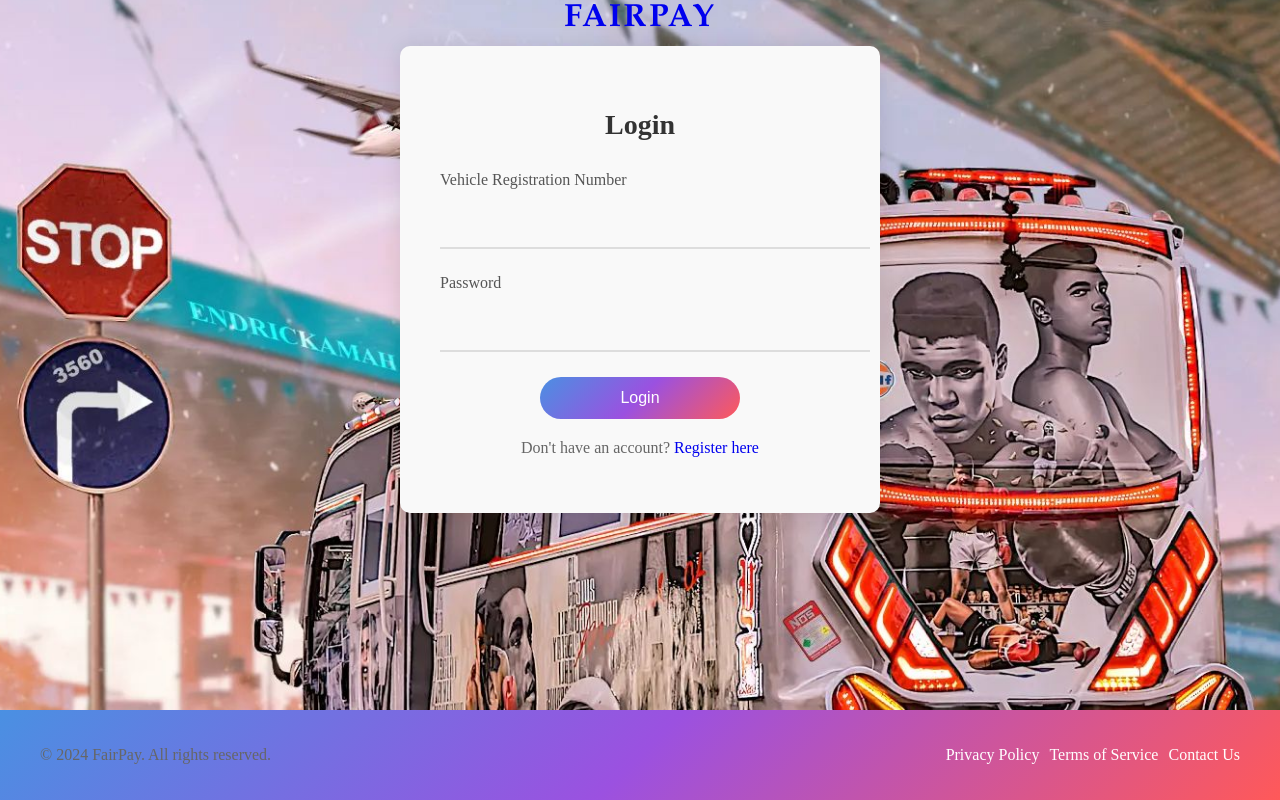
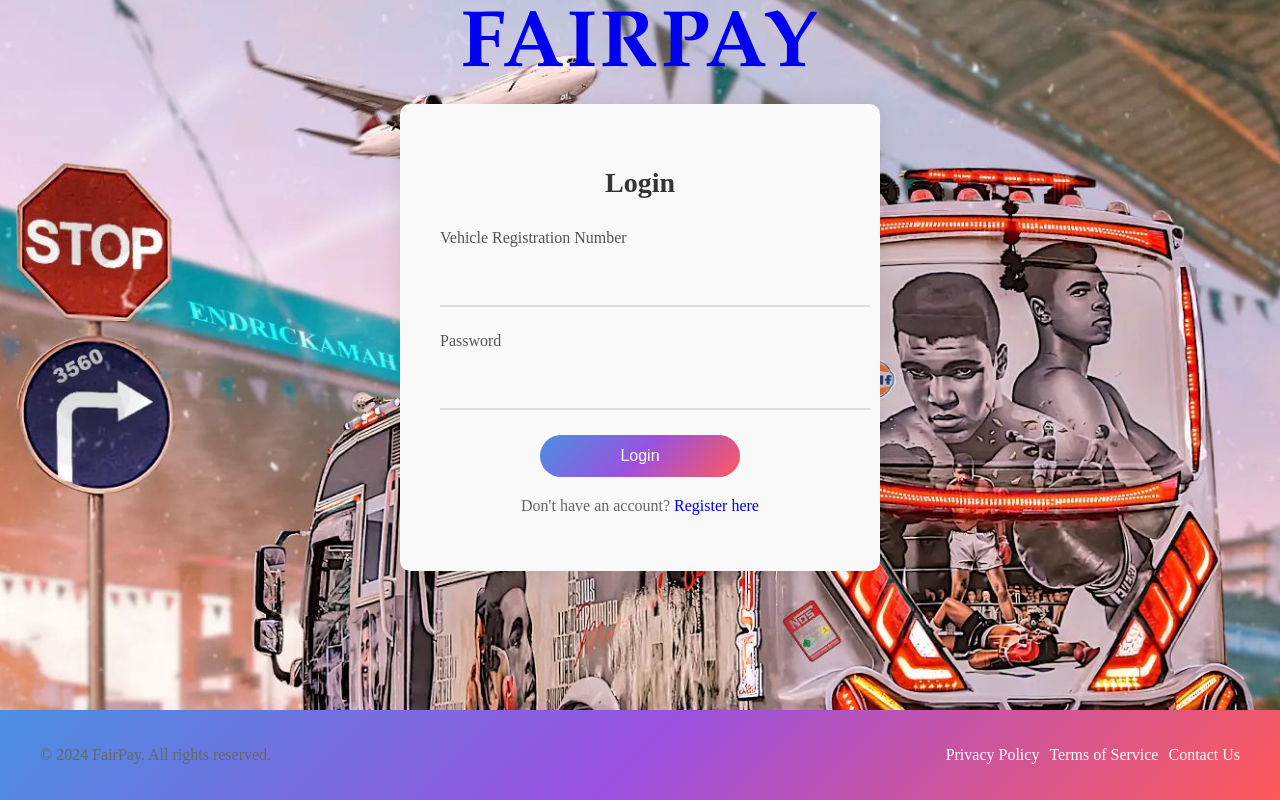
Before and after one commit to Dancunrandy/fare, a React (Create React App) app: page / in a window 1280 px wide. Built offline with nearby package versions, Linux system fonts and the light colour scheme.

Commit message:
added font size

```diff
--- a/src/index.css
+++ b/src/index.css
@@ -15,7 +15,7 @@
 }
 
 .logo {
-  font-size: 2rem;
+  font-size: 5rem;
   text-decoration: none;
   color:  linear-gradient(135deg, #4A90E2, #9B51E0, #FF5959, #a700b3);
   font-family: 'Garamond', serif;
```
